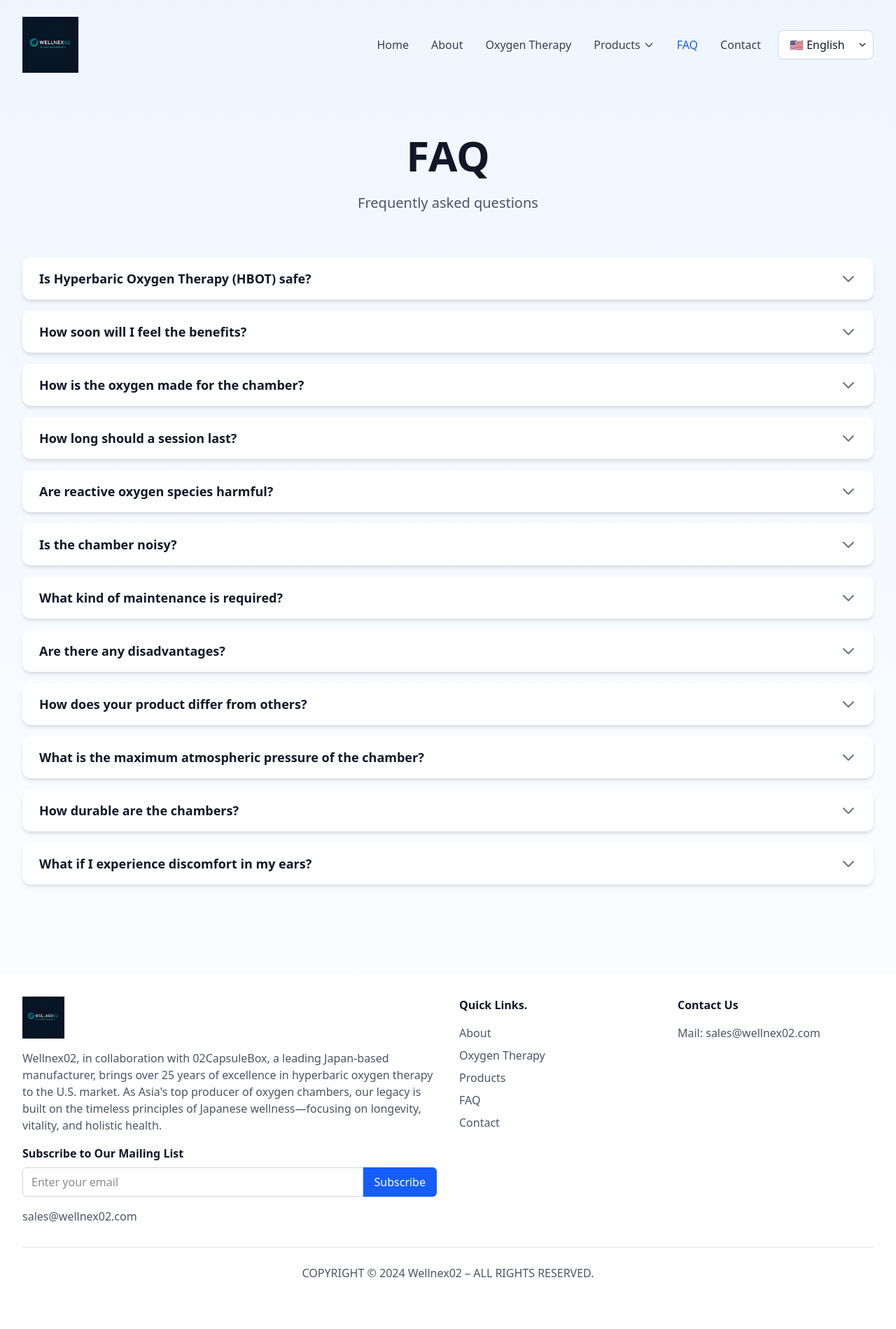
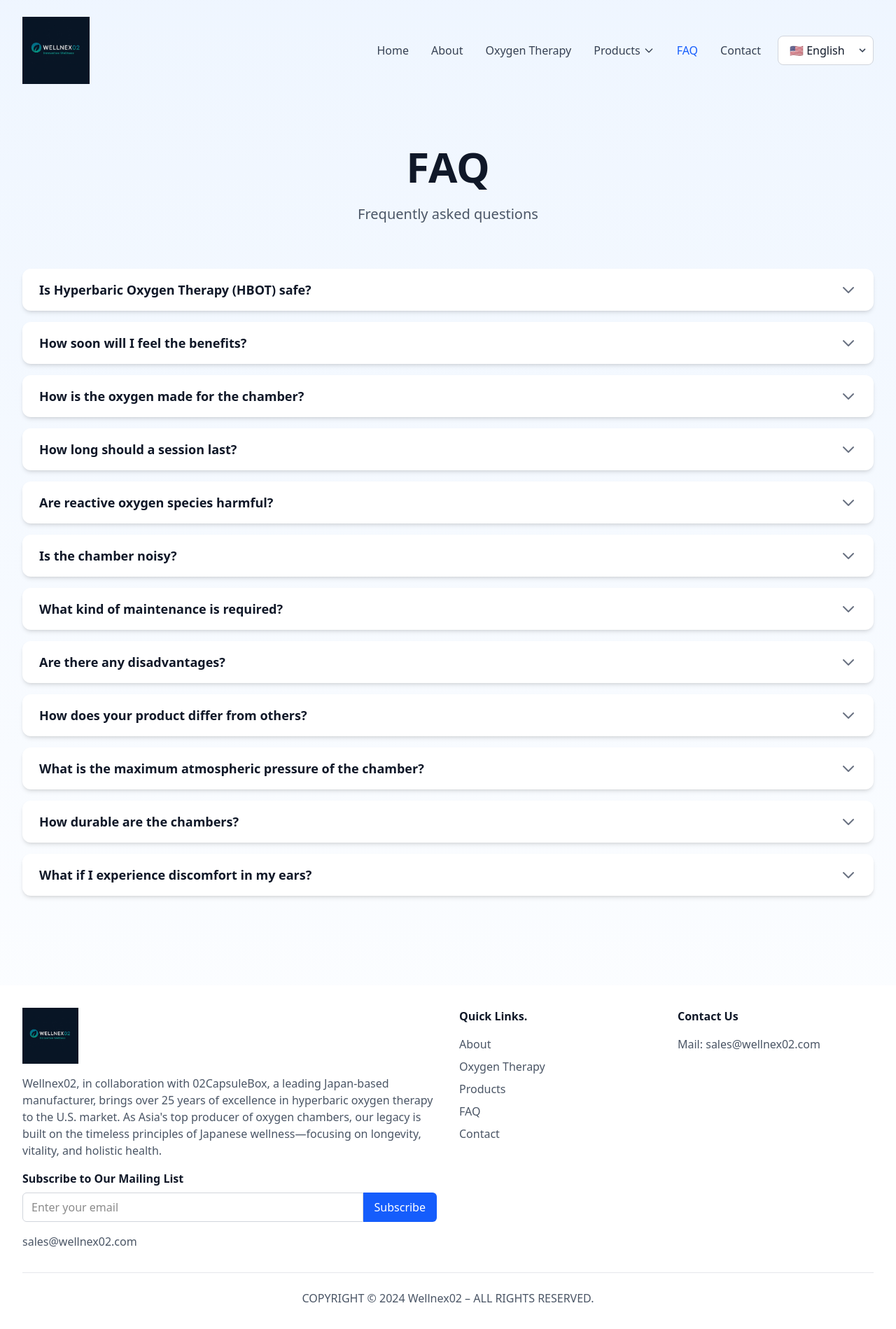
Before and after one commit to Soulemane12/Chamber, a Next.js app: page /faq in a window 1280 px wide. Shown: the whole page at 70% size. Before the commit the page ends 1863 px from the top, so only its background shows below. Built offline with nearby package versions, Linux system fonts and the light colour scheme.

Commit message:
Increase logo size further
- Header logo: increased from 80x80 to 100x100 pixels (h-20 w-20 to h-24 w-24)
- Footer logo: increased from 60x60 to 80x80 pixels (h-15 w-15 to h-20 w-20)
- Logo now has more prominent presence on both header and footer
- Maintains clean design without accompanying text

```diff
--- a/src/components/Footer.tsx
+++ b/src/components/Footer.tsx
@@ -23,9 +23,9 @@
               <Image
                 src="/logo.png"
                 alt="Wellnex02 Logo"
-                width={60}
-                height={60}
-                className="h-15 w-15"
+                width={80}
+                height={80}
+                className="h-20 w-20"
               />
             </div>
             <p className="text-gray-600 dark:text-gray-400 mb-4">
--- a/src/components/Header.tsx
+++ b/src/components/Header.tsx
@@ -21,9 +21,9 @@
           <Image
             src="/logo.png"
             alt="Wellnex02 Logo"
-            width={80}
-            height={80}
-            className="h-20 w-20"
+            width={100}
+            height={100}
+            className="h-24 w-24"
           />
         </Link>
       </div>
```
